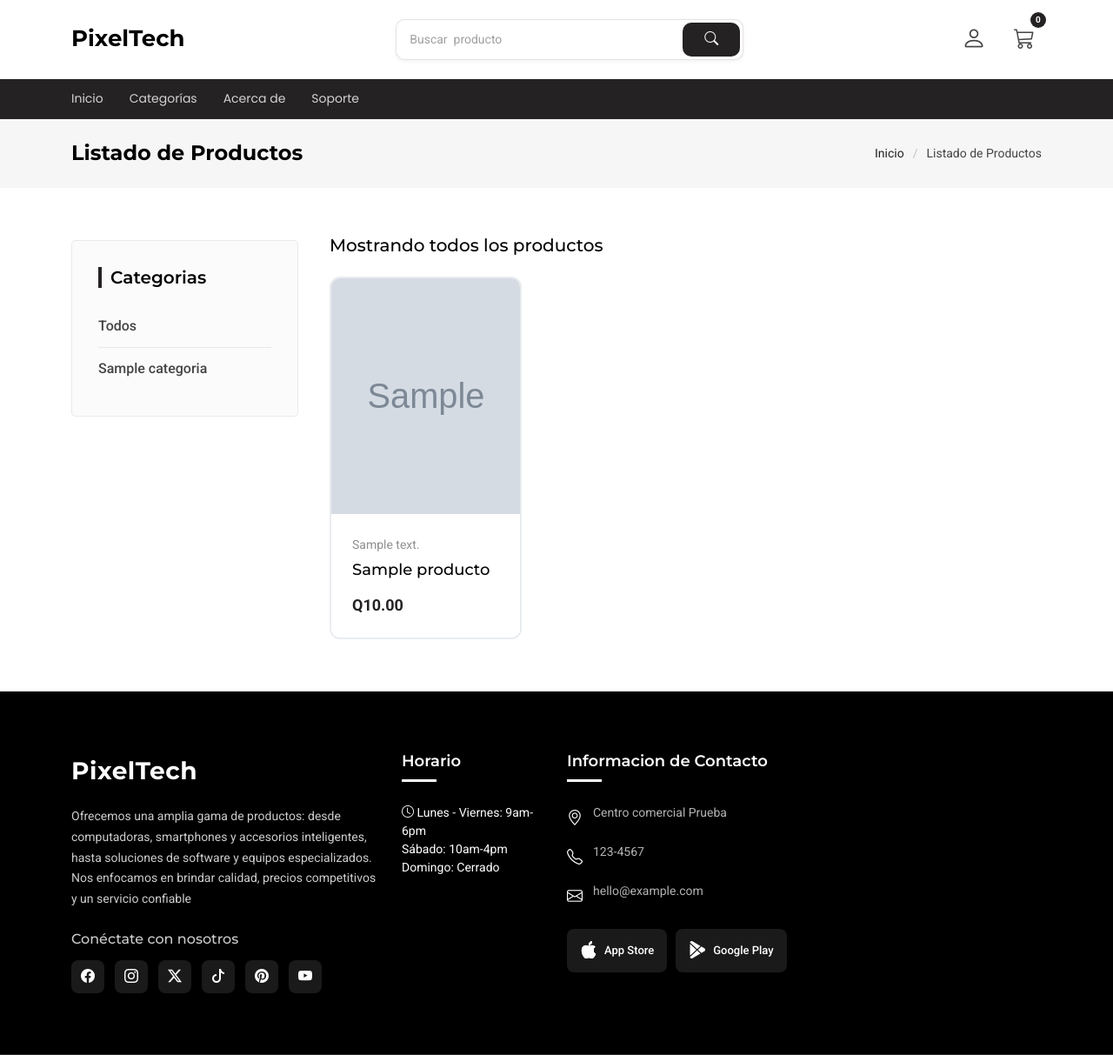
After one commit to RicardoVasquezUMG/proyectoIngSoftware, a Django app: page /cliente/listado/ in a window 1280 px wide. The commit adds this page. Shown: the whole page at 87% size. Run offline with Django 5.2, Linux system fonts and the light colour scheme; tables that the repository leaves empty hold one stand-in row (values such as "Sample post"); grey boxes marked "Sample" are stand-in pictures; some libraries are stand-ins or nearby versions.

Commit message:
Listado Producto / Busqueda

```diff
--- /dev/null
+++ b/Apps/Cliente/templates/listadoProductos.html
@@ -0,0 +1,114 @@
+{% extends 'base.html' %}
+{% load static %}
+{% block contenido %}
+<div class="page-title light-background">
+    <div class="container d-lg-flex justify-content-between align-items-center">
+      <h1 class="mb-2 mb-lg-0">Listado de Productos</h1>
+      <nav class="breadcrumbs">
+        <ol>
+          <li><a href={% url 'Home:homeapp' %}>Inicio</a></li>
+          <li class="current">Listado de Productos</li>
+        </ol>
+      </nav>
+    </div>
+</div><!-- End Page Title -->
+
+  <main class="main">
+    <div class="container">
+      <div class="row">
+
+        <div class="col-lg-3 sidebar">
+
+          <div class="widgets-container">
+
+            <!-- Product Categories Widget -->
+            <div class="product-categories-widget widget-item">
+              <h3 class="widget-title">Categorias</h3>
+              <ul class="category-tree list-unstyled mb-0">
+                <li class="category-item">
+                  <div class="d-flex justify-content-between align-items-center category-header">
+                    <a href="?" class="category-link">Todos</a>
+                  </div>
+                </li>
+                {% for categoria in categorias %}
+                <li class="category-item">
+                  <div class="d-flex justify-content-between align-items-center category-header">
+                    <a href="?categoria={{ categoria.id }}" class="category-link">{{ categoria.nombre }}</a>
+                  </div>
+                </li>
+                {% empty %}
+                <li class="category-item">
+                  <span class="text-muted">No hay categorías disponibles.</span>
+                </li>
+                {% endfor %}
+              </ul>
+            </div><!--/Product Categories Widget -->
+
+          </div>
+
+        </div>
+
+        <div class="col-lg-8">
+          <!-- Category Product List Section -->
+          <br>
+          <section id="category-product-list" class="category-product-list section">
+            <div class="container" data-aos="fade-up" data-aos-delay="100">
+              {% if request.GET.categoria %}
+                {% for cat in categorias %}
+                  {% if cat.id|stringformat:"s" == request.GET.categoria %}
+                    <h5 class="mb-4">Filtrando por categoría: <strong>{{ cat.nombre }}</strong></h5>
+                  {% endif %}
+                {% endfor %}
+              {% else %}
+                <h5 class="mb-4">Mostrando todos los productos</h5>
+              {% endif %}
+              <div class="row g-4">
+                {% for producto in productos %}
+                <div class="col-6 col-xl-4">
+                  <div class="product-card  border border-2 border-light-subtle rounded-6" data-aos="zoom-in">
+                    <div class="product-image">
+                      <img src="{{ producto.imagen }}" class="main-image img-fluid" alt="{{ producto.nombre }}">
+                      <img src="{{ producto.imagen }}" class="hover-image img-fluid" alt="{{ producto.nombre }}">
+                      <div class="product-overlay">
+                        <div class="product-actions">
+                            <a href="{#}" class="action-btn" data-bs-toggle="tooltip" title="Quick View">
+                            <i class="bi bi-eye"></i>
+                            </a>
+                          <form action="{#}" method="post" style="display:inline;">
+                            {% csrf_token %}
+                            <input type="hidden" name="cantidad" value="1">
+                            <button type="submit" class="action-btn" data-bs-toggle="tooltip" title="Add to Cart">
+                              <i class="bi bi-cart-plus"></i>
+                            </button>
+                          </form>
+                        </div>
+                      </div>
+                    </div>
+                    <div class="product-details">
+                      <div class="product-category">{{ producto.descripcion|truncatechars:20 }}</div>
+                      <h4 class="product-title">{{ producto.nombre }}</h4>
+                      <div class="product-meta">
+                        <div class="product-price">Q{{ producto.precio }}</div>
+                        <!-- Aquí podrías agregar rating si lo tienes en el modelo -->
+                      </div>
+                    </div>
+                  </div>
+                </div>
+                {% empty %}
+                <p>No hay productos disponibles.</p>
+                {% endfor %}
+              </div>
+
+            </div>
+
+          </section><!-- /Category Product List Section -->
+
+
+
+        </div>
+
+      </div>
+    </div>
+
+  </main>
+{% endblock %}
--- a/Apps/Cliente/urls.py
+++ b/Apps/Cliente/urls.py
@@ -1,11 +1,13 @@
 from django.urls import include, path
 from django.contrib import admin
 from django.contrib.auth.views import LogoutView
-from Apps.Cliente.views import LoginView, RegistroView
+from Apps.Cliente.views import ListadoView, LoginView, RegistroView
 
 app_name = 'Cliente'
 urlpatterns = [
     path('login/', LoginView.as_view(), name='loginapp'),
     path('logout/', LogoutView.as_view(next_page='Home:homeapp'), name='logout'),
     path('registrar/', RegistroView.as_view(), name='registrarCliente'),
+    path('listado/', ListadoView.as_view(), name='listadoProductos'),
+
 ]
--- a/Apps/Cliente/views.py
+++ b/Apps/Cliente/views.py
@@ -4,7 +4,7 @@ from django.urls import reverse_lazy
 from django.views.generic.edit import CreateView
 from django.contrib.auth.views import LoginView
 from .forms import ClienteForm
-from .models import Cliente
+from .models import Categoria, Cliente, Producto
 
 # Create your views here.
 class RegistroView(CreateView):
@@ -19,3 +19,17 @@ class LoginView(LoginView):
 
 	def form_invalid(self, form):
 		return self.render_to_response(self.get_context_data(form=form, error_message="Usuario o contraseña incorrectos."))
+
+
+class ListadoView(TemplateView):
+	template_name = 'listadoProductos.html'
+
+	def get_context_data(self, **kwargs):
+		context = super().get_context_data(**kwargs)
+		categoria_id = self.request.GET.get('categoria')
+		if categoria_id:
+			context['productos'] = Producto.objects.filter(categoria_id=categoria_id)
+		else:
+			context['productos'] = Producto.objects.all()
+		context['categorias'] = Categoria.objects.all()
+		return context
--- a/Apps/Home/urls.py
+++ b/Apps/Home/urls.py
@@ -1,10 +1,11 @@
 from django.contrib import admin
 from django.urls import include, path
-from Apps.Home.views import AcercaView, HomeView, SoporteView
+from Apps.Home.views import AcercaView, HomeView, SearchResultsView, SoporteView
 
 app_name = 'Home'
 urlpatterns = [
     path('', HomeView.as_view(), name='homeapp'),
     path('acerca/', AcercaView.as_view(), name='acerca_app'),
     path('soporte/', SoporteView.as_view(), name='soporte_app'),
+    path('search/', SearchResultsView.as_view(), name='search_results'),
 ]
--- a/templates/base.html
+++ b/templates/base.html
@@ -47,7 +47,7 @@
           </a>
 
           <!-- Search -->
-          <form class="search-form desktop-search-form" method="get" action="{#}">
+          <form class="search-form desktop-search-form" method="get" action="{% url 'Home:search_results' %}">
             <div class="input-group">
               <input type="text" class="form-control" name="dato" placeholder="Buscar  producto" value="{{ request.GET.dato }}">
               <button class="btn" type="submit">
@@ -140,7 +140,7 @@
         <nav id="navmenu" class="navmenu">
           <ul>
             <li><a href={% url 'Home:homeapp' %}>Inicio</a></li>
-            <li><a href={#}>Categorías</a></li>
+            <li><a href={% url 'Cliente:listadoProductos' %}>Categorías</a></li>
             <li><a href={% url 'Home:acerca_app' %}>Acerca de </a></li>
             <li><a href={% url 'Home:soporte_app' %}>Soporte</a></li>
 
@@ -155,7 +155,7 @@
     <!-- Mobile Search Form -->
     <div class="collapse" id="mobileSearch">
       <div class="container">
-        <form class="search-form">
+        <form class="search-form" method="get" action="{% url 'Home:search_results' %}">
           <div class="input-group">
             <input type="text" class="form-control" placeholder="Search for products">
             <button class="btn" type="submit">
```
Also changed, not shown: Apps/Home/templates/search-results.html (added, +48 -0 lines), Apps/Home/views.py (+15 -0 lines).
